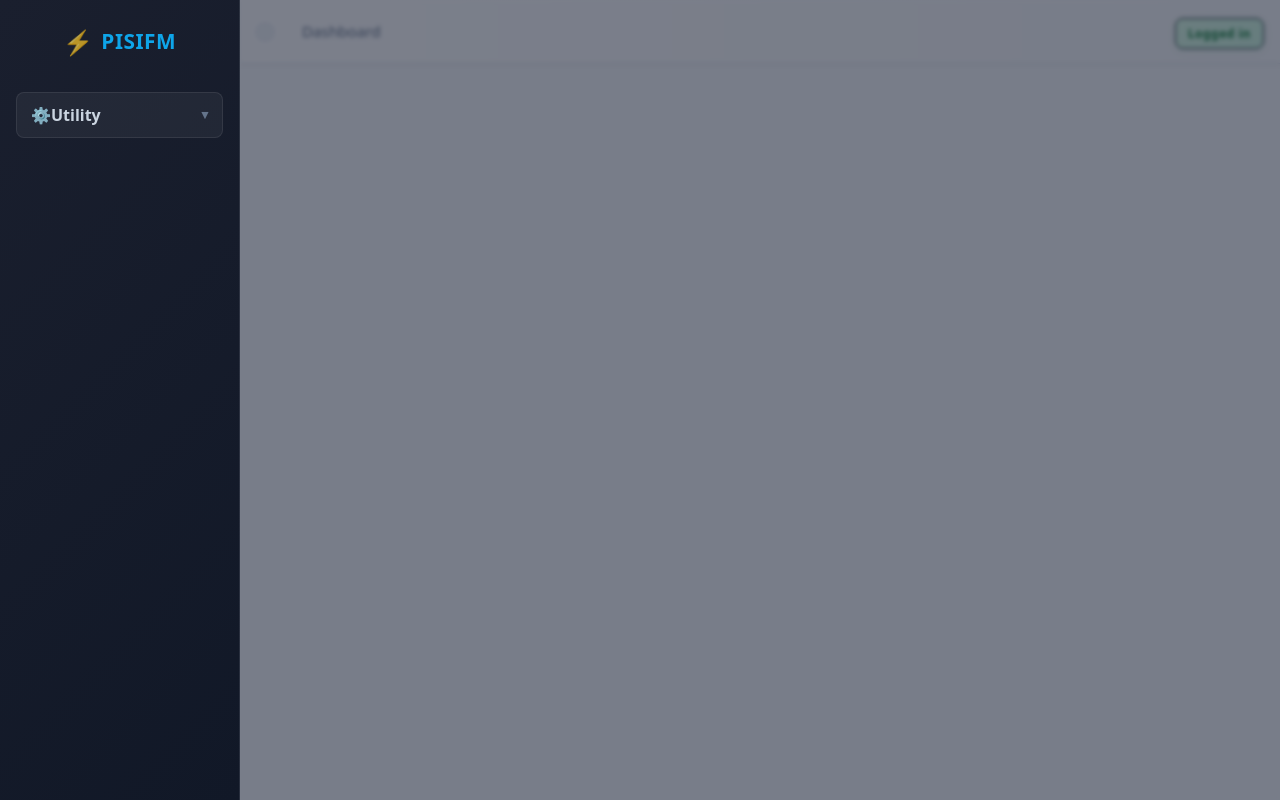
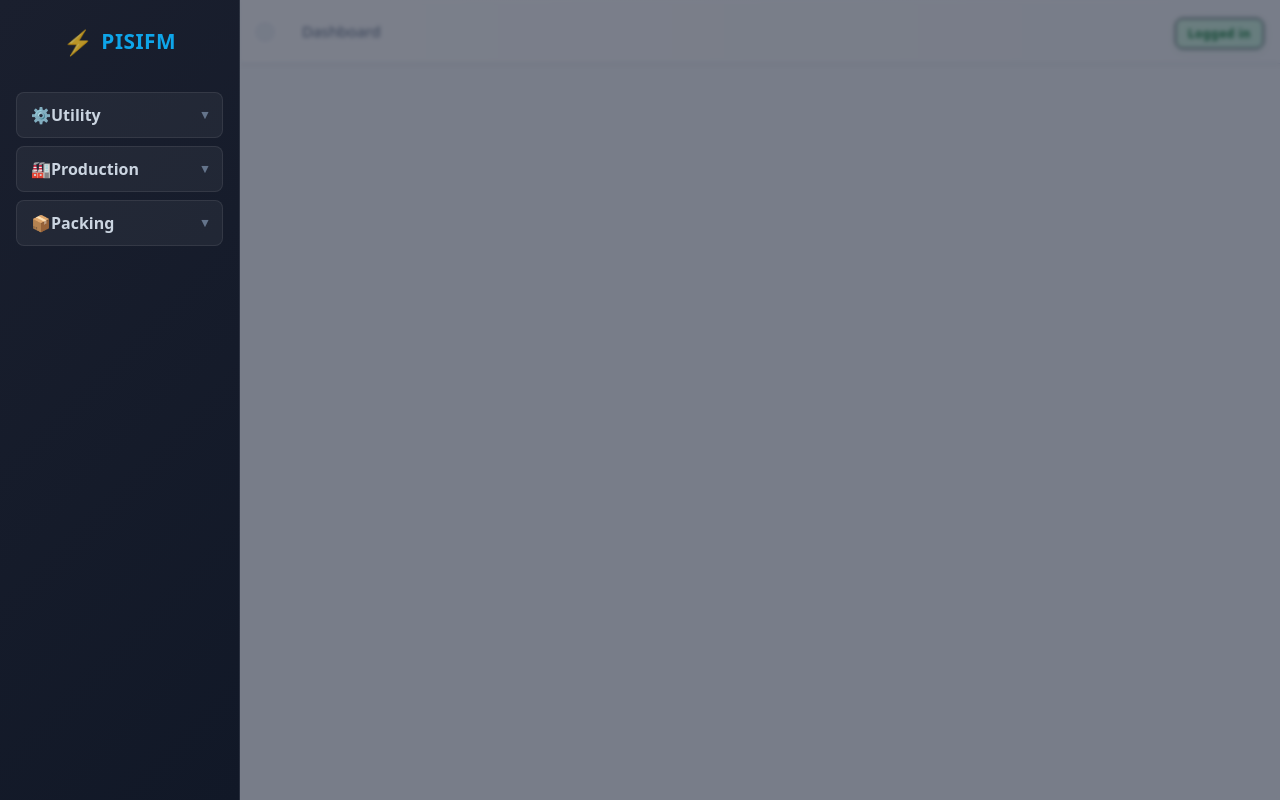
Before and after one commit to pisifmproject/smart-monitoring-plant, a Vue app in the folder pisifmfe/frontend/: page /app in a window 1280 px wide. Built offline with nearby package versions, Linux system fonts and the light colour scheme.

Commit message:
Edit Readme

```diff
--- a/pisifmfe/frontend/src/components/sideBar.vue
+++ b/pisifmfe/frontend/src/components/sideBar.vue
@@ -49,24 +49,24 @@ const mainMenus = [
     ],
   },
   // Siap untuk menu tambahan:
-  // {
-  //   id: "production",
-  //   name: "Production",
-  //   icon: "🏭",
-  //   children: [
-  //     { id: "prod-line1", name: "Line 1", routeName: "prod-line1" },
-  //     { id: "prod-line2", name: "Line 2", routeName: "prod-line2" },
-  //   ],
-  // },
-  // {
-  //   id: "packing",
-  //   name: "Packing",
-  //   icon: "📦",
-  //   children: [
-  //     { id: "packing-a", name: "Zone A", routeName: "packing-a" },
-  //     { id: "packing-b", name: "Zone B", routeName: "packing-b" },
-  //   ],
-  // },
+  {
+    id: "production",
+    name: "Production",
+    icon: "🏭",
+    children: [
+        { id: "lvmdp1", name: "LVMDP 1", routeName: "lvmdp1" },
+
+    ],
+  },
+  {
+    id: "packing",
+    name: "Packing",
+    icon: "📦",
+    children: [
+        { id: "lvmdp1", name: "LVMDP 1", routeName: "lvmdp1" },
+
+    ],
+  },
 ];
 
 function toggleMenu(menuId: string) {
```
Also changed, not shown: pisifmfe/frontend/lvmdp_1.dailyReport.controller.txt (deleted), pisifmfe/frontend/lvmdp_1.dailyReport.repository.txt (deleted), pisifmfe/frontend/lvmdp_1.dailyReport.services.txt (deleted), 1 other file (tests, documents, lock files or other folders).
